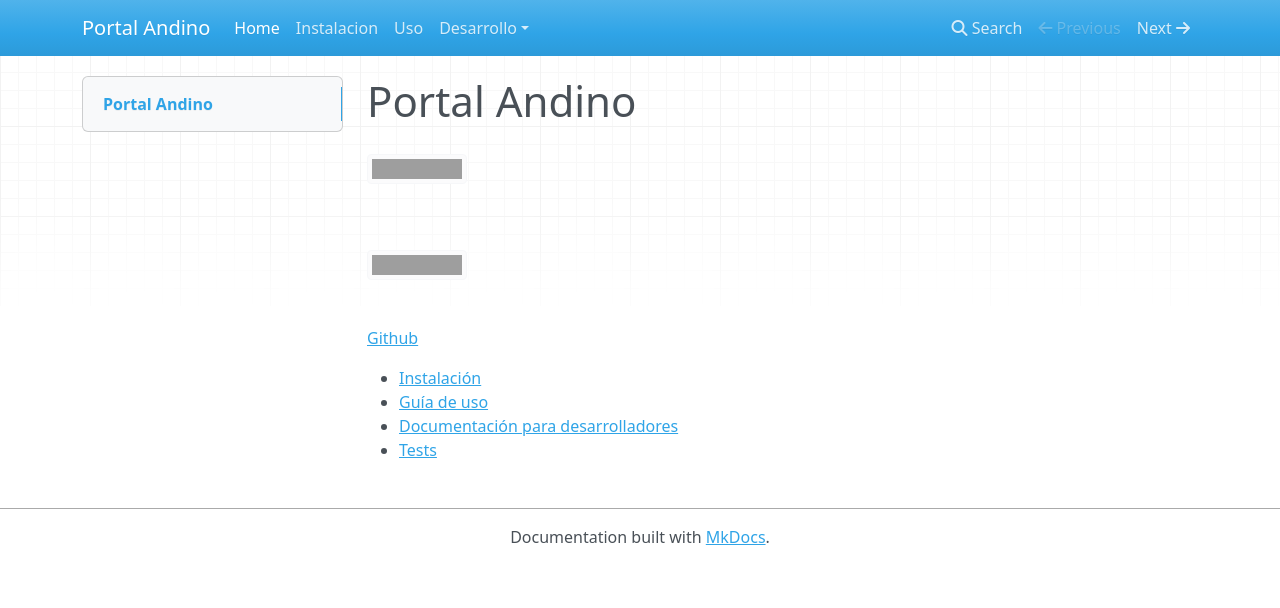
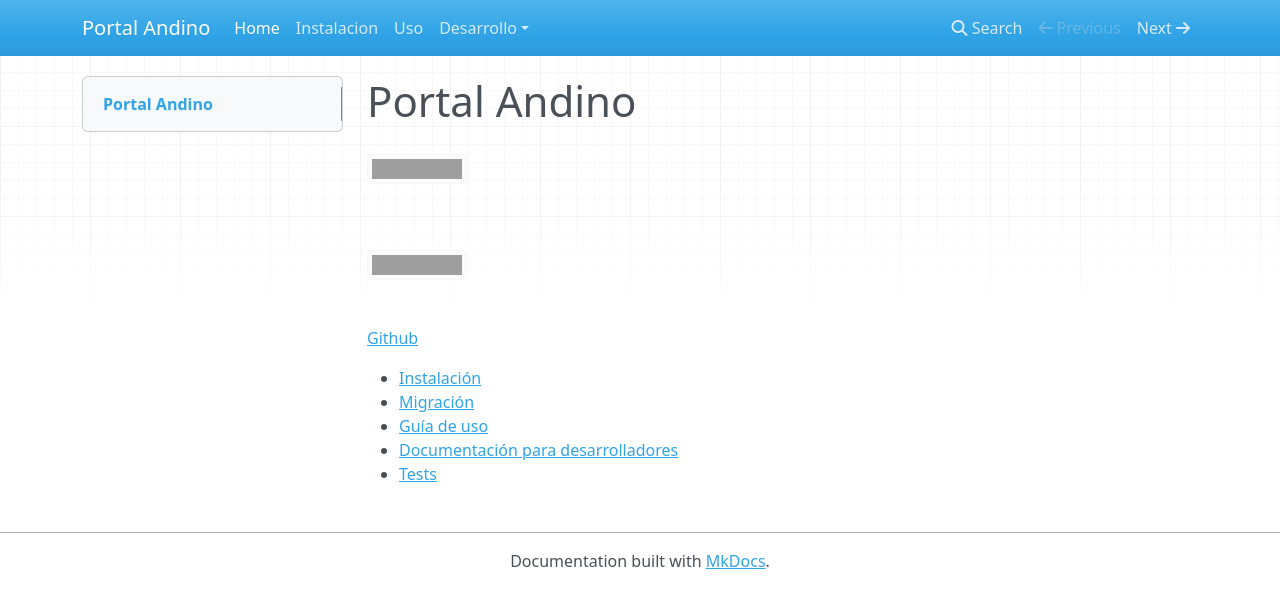
Before and after one commit to datosgobar/portal-andino, an MkDocs documentation site: the page built from docs/index.md, in a window 1280 px wide. Shown: the top 608 px of the page. Built offline with MkDocs 1.6.1, drawn with Linux system fonts in a browser that asks for light colours; nearby versions of some CDN libraries; old or Windows-style settings are respelled for this version of MkDocs; grey boxes are pictures that could not be loaded.

Commit message:
Referencio a la migracion desde el index.md
refs:#38

```diff
--- a/docs/index.md
+++ b/docs/index.md
@@ -7,6 +7,7 @@
 [Github](https://github.com/datosgobar/portal-andino)
 
 * [Instalación](setup/install.md)
+* [Migración](setup/migration.md)
 * [Guía de uso](setup/usage.md)
 * [Documentación para desarrolladores](development/docker.md)
 * [Tests](development/tests.md)
```
